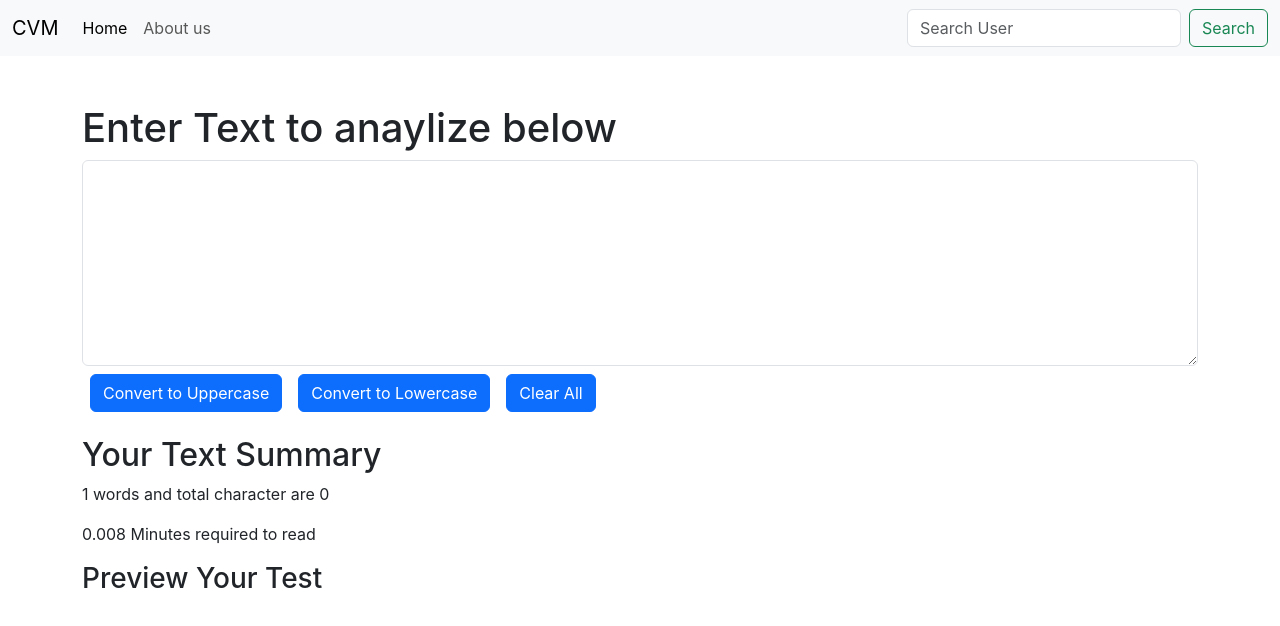
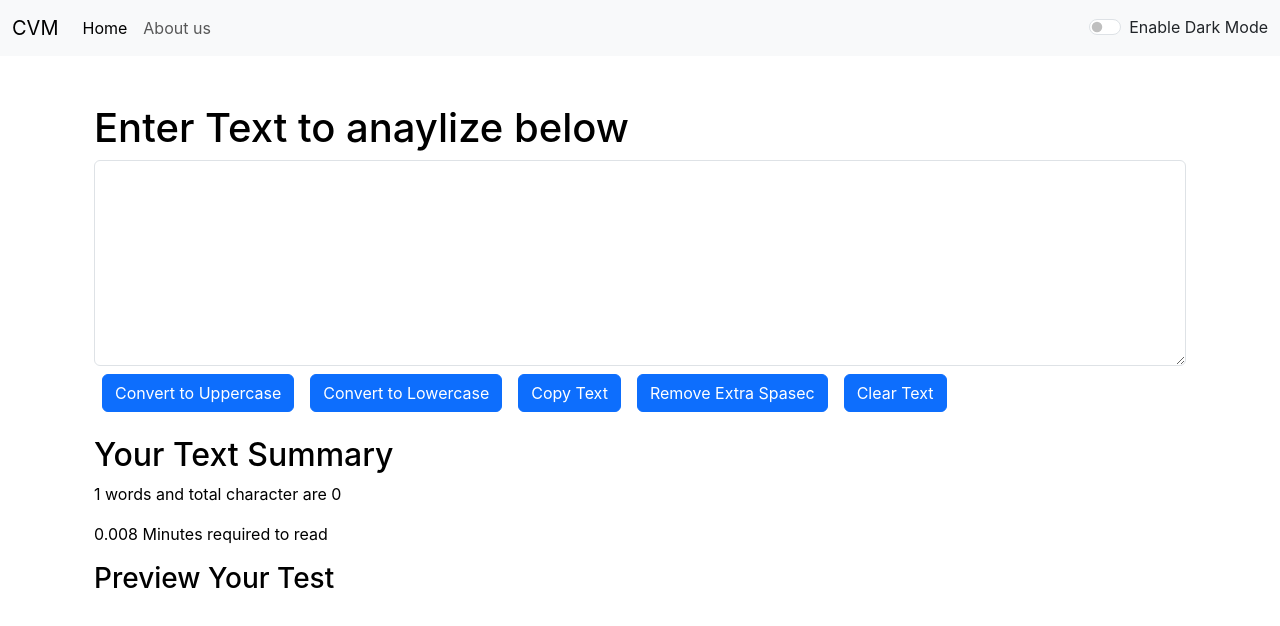
Before and after one commit to M-Farhan-Shaukat/react_learn, a React (Create React App) app: page / in a window 1280 px wide. Shown: the top 626 px of the page. Built offline with nearby package versions, Linux system fonts and the light colour scheme.

Commit message:
lecture 12

```diff
--- a/src/App.js
+++ b/src/App.js
@@ -1,4 +1,5 @@
 import "./App.css";
+import React, { useState } from 'react';
 import NavBar from "./components/common/NavBar";
 // import AboutTextUtils from "./components/textUtils/AboutTextUtils";
 import TextForm from "./components/textUtils/TextForm";
@@ -6,6 +7,20 @@ import TextForm from "./components/textUtils/TextForm";
 // import UserTable from "./components/users/UserTable";
 
 function App() {
+  const [mode ,setMode] = useState('light')
+  const [switchText ,setSwitchText] = useState('Enable Dark Mode')
+  const toggleMode=()=>{
+    if(mode === 'light'){
+      setMode('dark')
+      setSwitchText('Enable Light Mode')
+      document.body.style.backgroundColor = "grey";
+    }else{
+      setMode('light')
+      setSwitchText('Enable Dark Mode')
+      document.body.style.backgroundColor = "white";
+
+    }
+  }
   return (
     <>
       <NavBar
@@ -14,12 +29,15 @@ function App() {
         home="Home"
         searchPlaceholder="Search User"
         searchButtonName="Search"
+        mode ={mode}
+        toggleMode = {toggleMode}
+        switchText ={switchText}
         />
     <div className="container my-5">
       {/* userform is imported and user table is commented until installation of react router */}
       {/* <UserTable /> */}
       {/* <UserForm /> */}
-      <TextForm />
+      <TextForm mode={mode} />
       {/* <AboutTextUtils /> */}
       </div>
 
--- a/src/components/common/NavBar.js
+++ b/src/components/common/NavBar.js
@@ -3,7 +3,7 @@ import PropTypes from 'prop-types'
 
 function NavBar(props) {
     return (
-        <nav className="navbar navbar-expand-lg bg-body-tertiary">
+        <nav className={`navbar navbar-expand-lg  navbar-${props.mode} bg-${props.mode}` }>
   <div className="container-fluid">
     <a className="navbar-brand" href="#">{props.title}</a>
     <button className="navbar-toggler" type="button" data-bs-toggle="collapse" data-bs-target="#navbarSupportedContent" aria-controls="navbarSupportedContent" aria-expanded="false" aria-label="Toggle navigation">
@@ -18,10 +18,18 @@ function NavBar(props) {
           <a className="nav-link" href="#">{props.about}</a>
         </li>
       </ul>
-      <form className="d-flex" role="search">
-        <input className="form-control me-2" type="search" placeholder={props.searchPlaceholder} aria-label="Search" />
+      {/* <form className="d-flex" role="search">
+        <input className={`form-control me-2 bg-${props.mode}`} type="search" placeholder={props.searchPlaceholder} aria-label="Search" />
         <button className="btn btn-outline-success" type="submit">{props.searchButtonName}</button>
-      </form>
+      </form> */}
+      <div class="form-check form-switch">
+<div className={`text-${props.mode==='light'?'dark':'light'}`}>
+  <input className="form-check-input" type="checkbox" onClick={props.toggleMode  } role="switch" id="flexSwitchCheckDefault" />
+  <label className="form-check-label" htmlFor="flexSwitchCheckDefault">{props.switchText}</label>
+</div>
+
+</div>
+
     </div>
   </div>
 </nav>
--- a/src/components/textUtils/TextForm.js
+++ b/src/components/textUtils/TextForm.js
@@ -1,6 +1,6 @@
 import React, { useState } from "react";
 
-function TextForm() {
+function TextForm(props) {
   const [text, setText] = useState("");
   const hanldleTextChange = (e) => {
     console.log(e.target.value)
@@ -19,16 +19,28 @@ function TextForm() {
     let newText = ""
     setText(newText)
   };
+
+  const handleCopyClick=()=>{
+    let text = document.getElementById('entertexthere');
+    text.select();
+    navigator.clipboard.writeText(text.value);
+  }
+  const handleRemoveExtraSpaceClick=()=>{
+    let newText = text.split(/[ ]+/)
+    setText(newText.join(" "))
+  }
+
   return (
     <>
-      <div className="mb-3">
-        <h1>Enter Text to anaylize below</h1>
+      <div className=" container mb-3" style={{backgroundColor: props.mode==='light'?'white':'grey', color : props.mode==='light'?'black':'white'}}>
+        <h1 className="">Enter Text to anaylize below</h1>
         <textarea
           className="form-control"
           id="entertexthere"
           rows={8}
           value={text}
           onChange={hanldleTextChange}
+          style={{backgroundColor: props.mode==='light'?'white':'grey', color : props.mode==='light'?'black':'white'}}
         />
 
         <button
@@ -46,24 +58,40 @@ function TextForm() {
           Convert to Lowercase
         </button>
 
+
+        <button
+          type="button"
+          className="btn btn-primary m-2"
+          onClick={handleCopyClick}
+        >
+         Copy Text
+        </button>
+        <button
+          type="button"
+          className="btn btn-primary m-2"
+          onClick={handleRemoveExtraSpaceClick}
+        >
+         Remove Extra Spasec
+        </button>
+
         <button
           type="button"
           className="btn btn-primary m-2"
           onClick={handleClearClick}
         >
-         Clear All
+         Clear Text
         </button>
       </div>
 
-      <div>
-        <h2>
+      <div className="container" style={{backgroundColor: props.mode==='light'?'white':'grey', color : props.mode==='light'?'black':'white'}}>
+        <h2 className="" >
            Your Text Summary
         </h2>
 
-        <p>{text.split(" ").length} words and total character are {text.length}</p>
-        <p>{0.008  * text.split(" ").length} Minutes required to read</p>
-        <h3>Preview Your Test </h3>
-            <p>{text}</p>
+        <p className="" >{text.split(" ").length} words and total character are {text.length}</p>
+        <p className="" >{0.008  * text.split(" ").length} Minutes required to read</p>
+        <h3 className="" >Preview Your Test </h3>
+            <p className="" >{text}</p>
       </div>
     </>
   );
```
